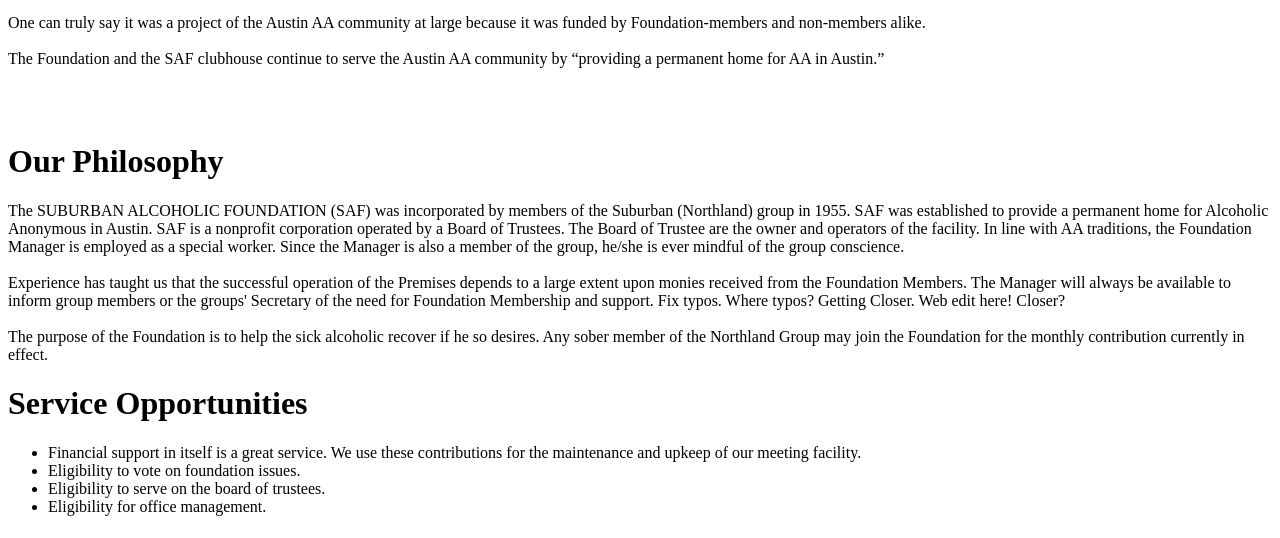
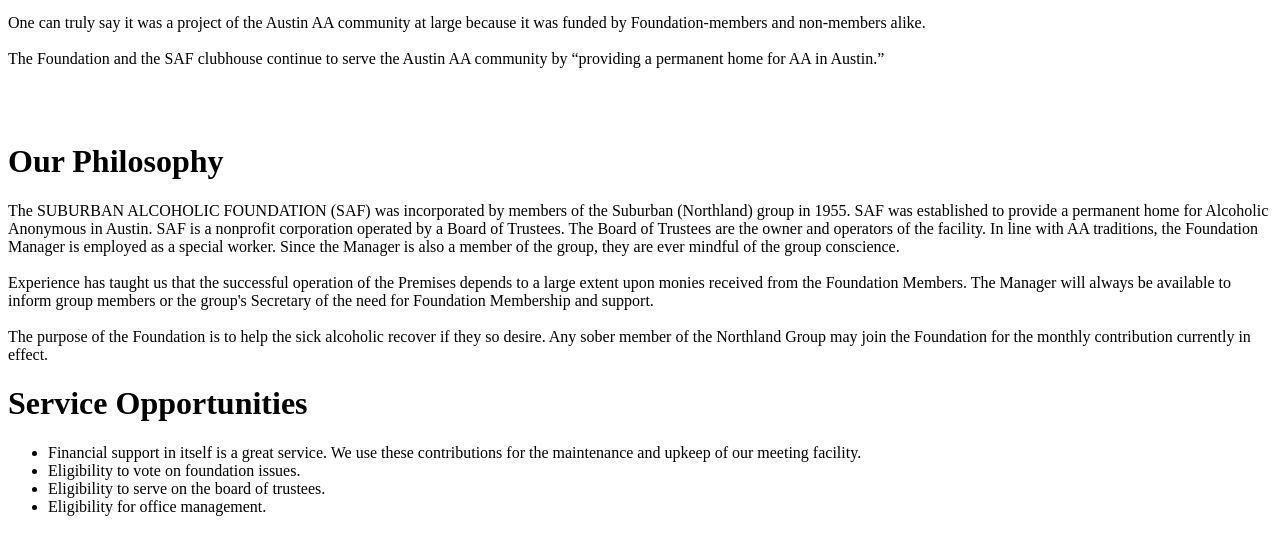
Before and after one commit to dogatonic/saf-website, a PHP site: template pages/about.php in a window 1280 px wide; the page is wider, and only the part inside the window is pictured. Shown: the part 3688-4226 px from the top of that part. Run offline with PHP 8.4, Linux system fonts and the light colour scheme; the template is opened without the code that fills it, so the values that code supplies are empty; some libraries are stand-ins or nearby versions.

Commit message:
Fixing some actual typos.

```diff
--- a/pages/about.php
+++ b/pages/about.php
@@ -60,21 +60,20 @@ incorporated by members of the Suburban (Northland)
 group in 1955. SAF was established to provide a
 permanent home for Alcoholic Anonymous in Austin.
 SAF is a nonprofit corporation operated by a Board of
-Trustees. The Board of Trustee are the owner and
+Trustees. The Board of Trustees are the owner and
 operators of the facility. In line with AA traditions, the
 Foundation Manager is employed as a special worker.
-Since the Manager is also a member of the group, he/she
-is ever mindful of the group conscience.
+Since the Manager is also a member of the group, they are ever mindful of the group conscience.
 <br><br>
 Experience has taught us that the successful operation of
 the Premises depends to a large extent upon monies
 received from the Foundation Members. The Manager will
 always be available to inform group members or the
-groups&#39; Secretary of the need for Foundation Membership
-and support. Fix typos. Where typos? Getting Closer. Web edit here! Closer?
+group's Secretary of the need for Foundation Membership
+and support.
 <br><br>
 The purpose of the Foundation is to help the sick alcoholic
-recover if he so desires. Any sober member of the
+recover if they so desire. Any sober member of the
 Northland Group may join the Foundation for the monthly
 contribution currently in effect.
 				</p>
```
